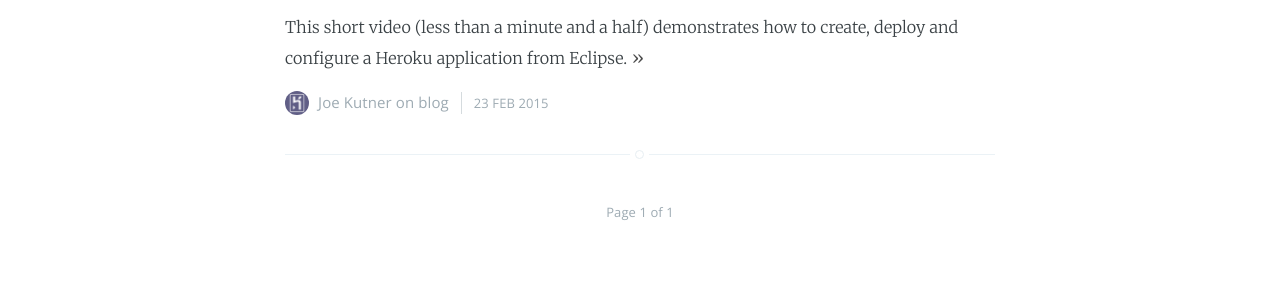
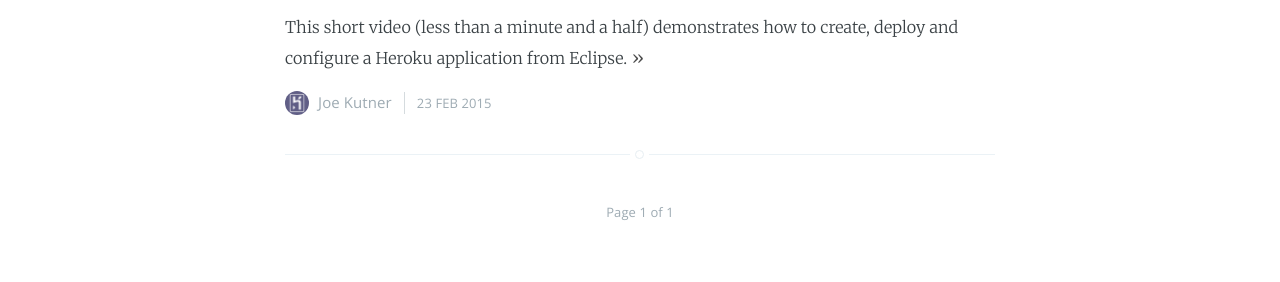
Before and after one commit to jkutner/blog, a Jekyll site: the page built from index.html, in a window 1280 px wide. Shown: the part 455-737 px from the top of the page. Built offline with Jekyll 4.4.1, drawn with Linux system fonts in a browser that asks for light colours; Markdown is read by kramdown in place of the engine named in the settings; the list of posts is cut into pages by our own code.

```diff
--- a/_posts/2015-02-23-heroku-eclipse-demo.markdown
+++ b/_posts/2015-02-23-heroku-eclipse-demo.markdown
@@ -2,7 +2,6 @@
 layout: post
 title:  "How to Deploy to Heroku from Eclipse"
 date:   2015-02-23 22:18:00
-categories: blog
 ---
 
 This short video (less than a minute and a half) demonstrates how to create,
--- a/index.html
+++ b/index.html
@@ -38,7 +38,7 @@
 
     <article class="post">
         <header class="post-header">
-            <h2 class="post-title"><a href="{{ post.url }}">{{ post.title }}</a></h2>
+            <h2 class="post-title"><a href="blog/{{ post.url }}">{{ post.title }}</a></h2>
         </header>
         <section class="post-excerpt">
             {{ post.excerpt }} <a class="read-more" href="{{ post.url }}">&raquo;</a>
```
